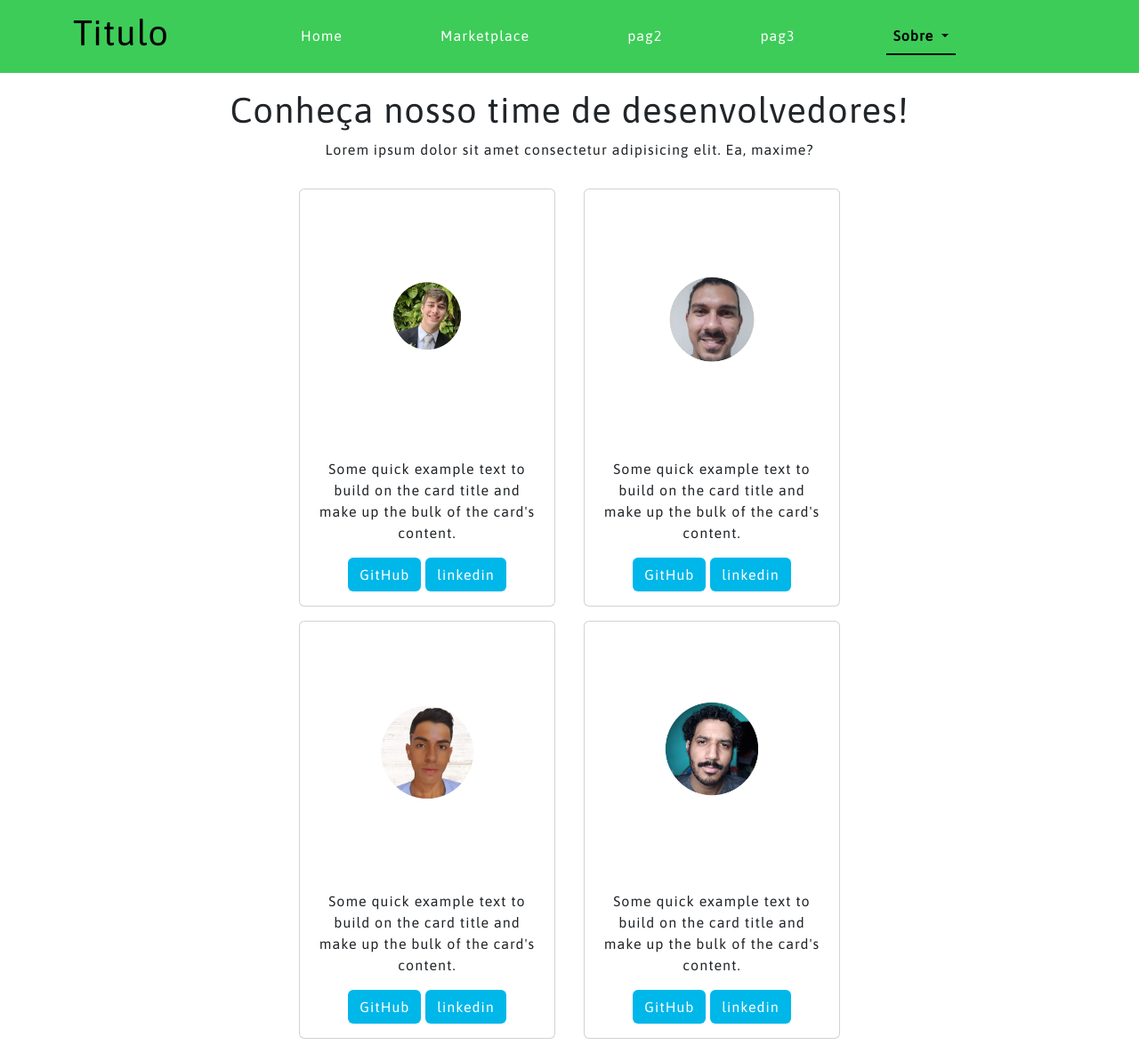
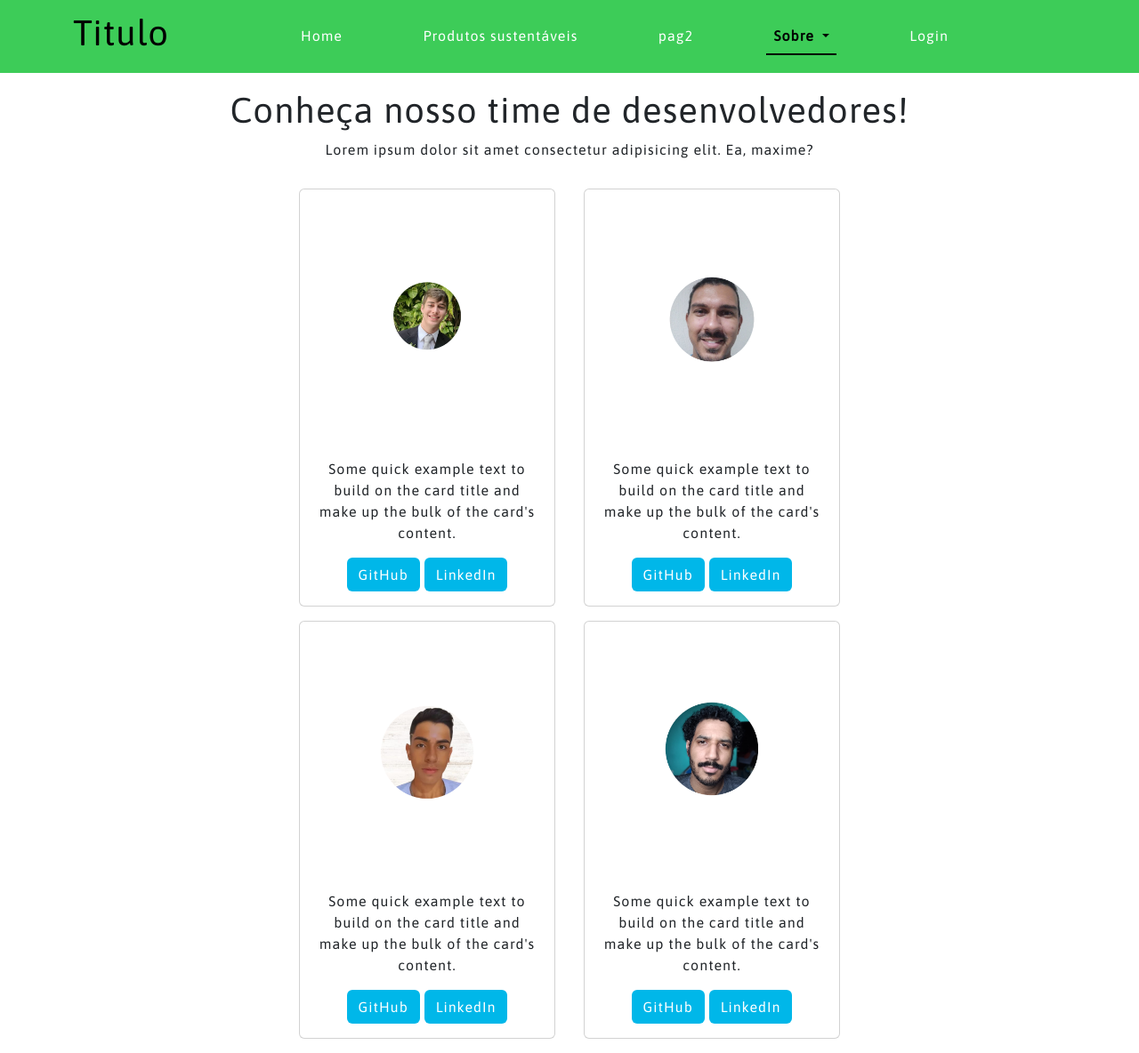
Before and after one commit to GabrielFMontoni/challenge-schneider, a plain HTML site: page developers.html in a window 1280 px wide. Shown: the whole page at 89% size. Drawn offline with nearby package versions, Linux system fonts and the light colour scheme.

Commit message:
:lipstick: style: Header ajustado.

```diff
--- a/developers.html
+++ b/developers.html
@@ -15,6 +15,7 @@
 
 <body>
 
+
     <header class="mb-5">
         <nav class="navbar fixed-top navbar-expand-md bg-navbar">
             <div class="nav_container container align-middle">
@@ -29,28 +30,27 @@
                 <div class=" collapse navbar-collapse justify-content-center" id="navbarSupportedContent">
                     <ul class="navbar-nav nav-underline justify-content-between w-75 ">
                         <li class="nav-item ">
-                            <a class="nav-link" aria-current="page" href="./home.html">Home</a>
+                            <a class="nav-link" aria-current="page" href="./index.html">Home</a>
                         </li>
                         <li class="nav-item ">
-                            <a class="nav-link " aria-current="page" href="./marketplace.html">Marketplace</a>
+                            <a class="nav-link " aria-current="page" href="./marketplace.html">Produtos sustentáveis </a>
 
                         </li>
                         <li class="nav-item">
                             <a class="nav-link" aria-current="page" href="#">pag2</a>
                         </li>
-                        <li class="nav-item">
-                            <a class="nav-link" aria-current="page" href="#">pag3</a>
-                        </li>
                         <li class="nav-item dropdown">
-                            <a class="nav-link dropdown-toggle active" href="#" role="button" data-bs-toggle="dropdown"
-                                aria-expanded="false">
-                                Sobre
+                            <a class="nav-link dropdown-toggle active" href="#" role="button" data-bs-toggle="dropdown" aria-expanded="false">
+                              Sobre
                             </a>
                             <ul class="dropdown-menu bg-navbar">
-                                <li><a class="dropdown-item " href="./developers.html">Sobre os desenvolvedores</a></li>
-                                <li><a class="dropdown-item" href="#">Sobre a Schneider</a></li>
+                              <li><a class="dropdown-item" href="./developers.html">Sobre os desenvolvedores</a></li>
+                              <li><a class="dropdown-item" href="#">Sobre a Schneider</a></li>
 
                             </ul>
+                          </li>
+                        <li class="nav-item">
+                            <a class="nav-link" aria-current="page" href="./login.html">Login</a>
                         </li>
 
                     </ul>
@@ -59,7 +59,6 @@
             </div>
         </nav>
     </header>
-
 
 
     <main class="container h-100">
@@ -85,7 +84,7 @@
                                 of
                                 the card's content.</p>
                             <a href="#" class="btn bnt-sucess ">GitHub</a>
-                            <a href="#" class="btn bnt-sucess ">linkedin</a>
+                            <a href="#" class="btn bnt-sucess ">LinkedIn </a>
                         </div>
                     </div>
 
@@ -97,7 +96,7 @@
                                 of
                                 the card's content.</p>
                             <a href="#" class="btn bnt-sucess ">GitHub</a>
-                            <a href="#" class="btn bnt-sucess ">linkedin</a>
+                            <a href="#" class="btn bnt-sucess ">LinkedIn </a>
                         </div>
                     </div>
 
@@ -113,7 +112,7 @@
                                 of
                                 the card's content.</p>
                             <a href="#" class="btn bnt-sucess ">GitHub</a>
-                            <a href="#" class="btn bnt-sucess ">linkedin</a>
+                            <a href="#" class="btn bnt-sucess ">LinkedIn </a>
                         </div>
                     </div>
 
@@ -125,7 +124,7 @@
                                 of
                                 the card's content.</p>
                             <a href="#" class="btn bnt-sucess ">GitHub</a>
-                            <a href="#" class="btn bnt-sucess ">linkedin</a>
+                            <a href="#" class="btn bnt-sucess ">LinkedIn </a>
                         </div>
                     </div>
 
```
